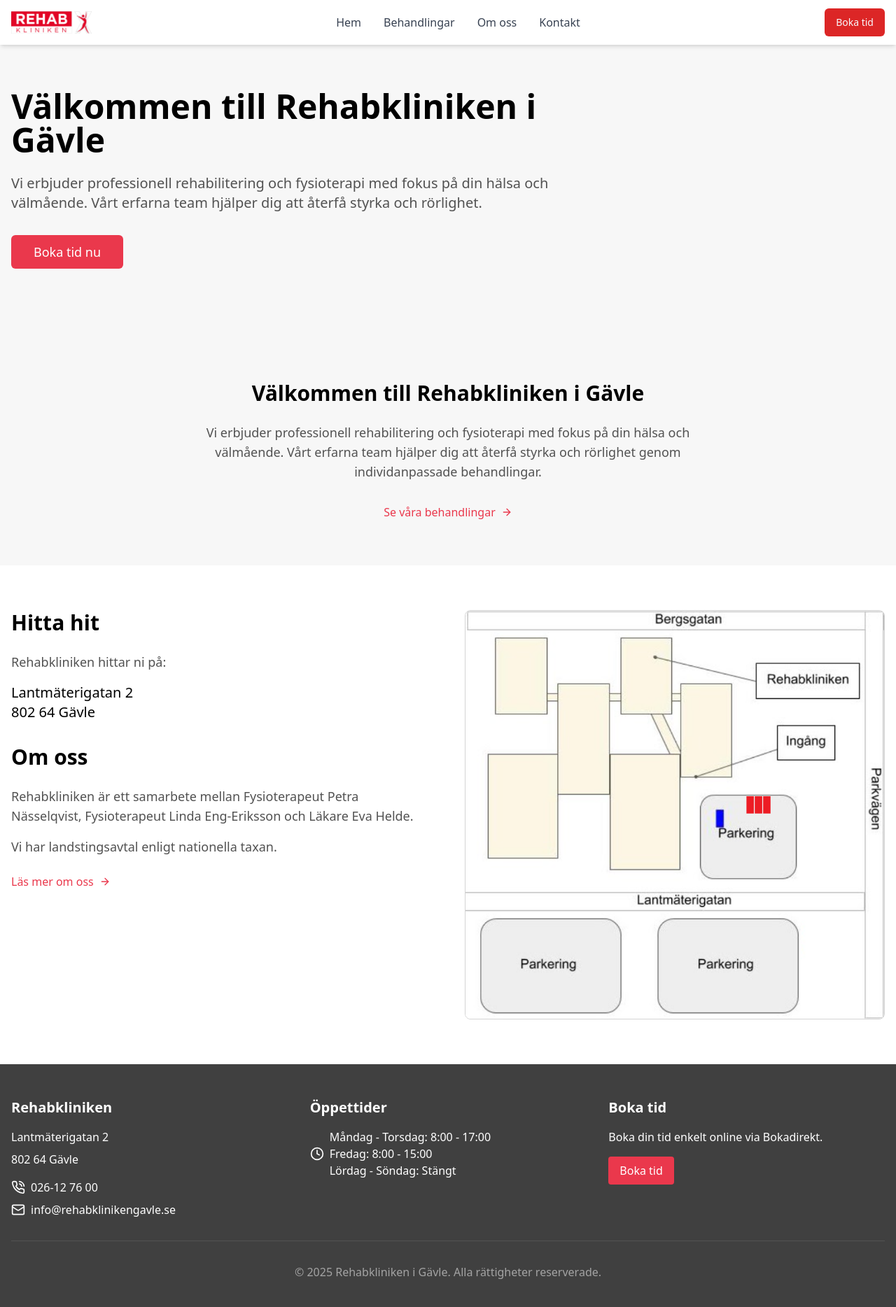
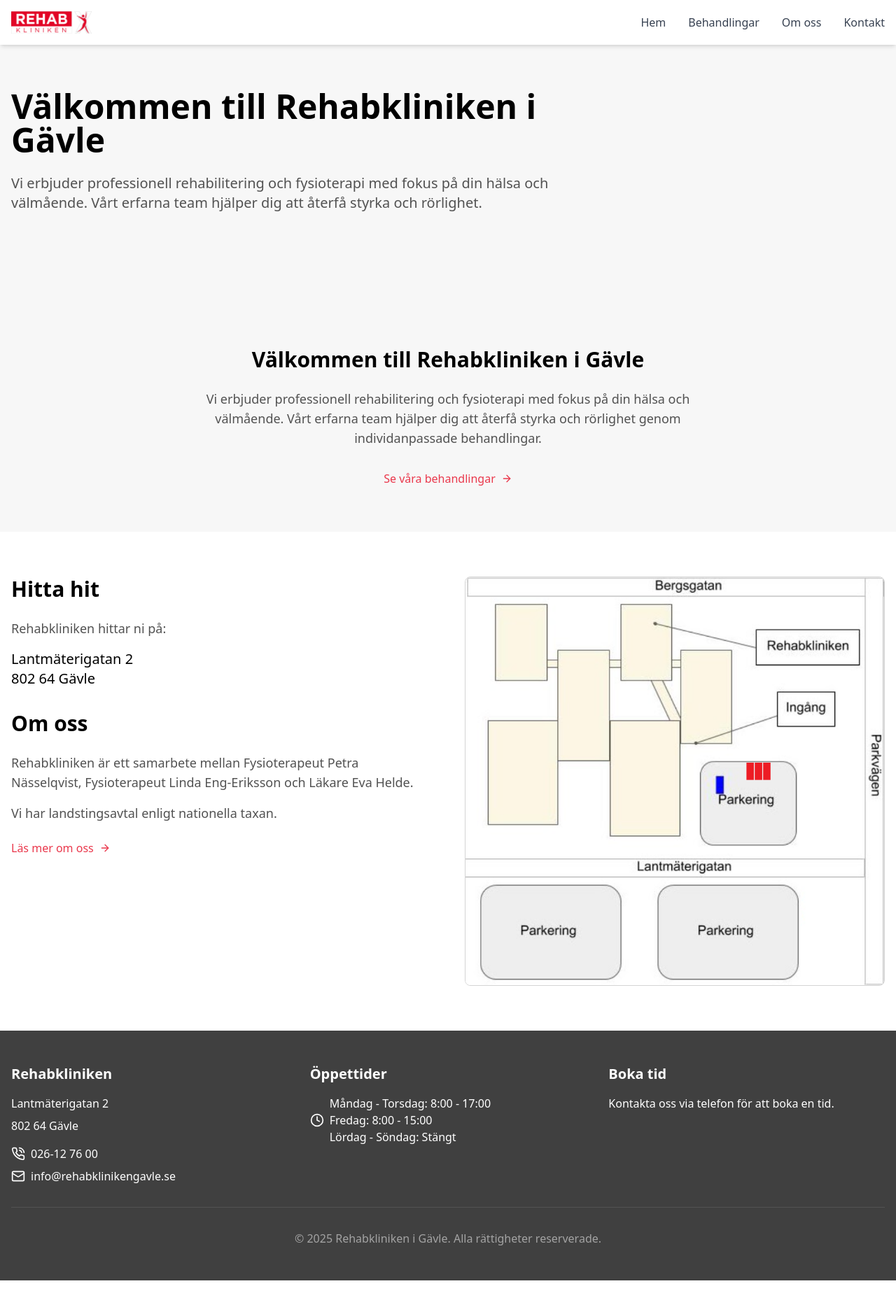
Before and after one commit to johanoloflindberg/rehabklinken-webbsida, a React (Vite) app: page / in a window 1280 px wide. Shown: the top 1868 px of the page at 70% size. After the commit the page ends 1830 px from the top, so only its background shows below. Built offline with nearby package versions, Linux system fonts and the light colour scheme.

Commit message:
Hide booking buttons
Hides all "Boka tid" buttons.

```diff
--- a/src/components/Footer.tsx
+++ b/src/components/Footer.tsx
@@ -1,3 +1,4 @@
+
 import React from 'react';
 import { PhoneCall, Mail, Clock } from 'lucide-react';
 
@@ -34,15 +35,8 @@ const Footer = () => {
 
           <div>
             <h3 className="text-xl font-semibold mb-4">Boka tid</h3>
-            <p className="mb-4">Boka din tid enkelt online via Bokadirekt.</p>
-            <a
-              href="https://www.bokadirekt.se/places/rehabkliniken-33257"
-              target="_blank"
-              rel="noopener noreferrer"
-              className="bg-rehab-red hover:bg-rehab-red/90 text-white px-4 py-2 rounded inline-block"
-            >
-              Boka tid
-            </a>
+            <p className="mb-4">Kontakta oss via telefon för att boka en tid.</p>
+            {/* Booking button removed */}
           </div>
         </div>
 
--- a/src/components/Hero.tsx
+++ b/src/components/Hero.tsx
@@ -1,4 +1,3 @@
-
 import { Button } from "@/components/ui/button";
 
 const Hero = () => {
@@ -13,15 +12,6 @@ const Hero = () => {
             Vi erbjuder professionell rehabilitering och fysioterapi med fokus på din hälsa och välmående.
             Vårt erfarna team hjälper dig att återfå styrka och rörlighet.
           </p>
-          <a
-            href="https://www.bokadirekt.se/places/rehabkliniken-33257"
-            target="_blank"
-            rel="noopener noreferrer"
-          >
-            <Button className="bg-rehab-red hover:bg-rehab-red/90 text-white px-8 py-6 text-lg">
-              Boka tid nu
-            </Button>
-          </a>
         </div>
       </div>
     </div>
--- a/src/components/Navigation.tsx
+++ b/src/components/Navigation.tsx
@@ -34,15 +34,7 @@ const Navigation = () => {
             </Link>
           </div>
 
-          <a
-            href="https://www.bokadirekt.se"
-            target="_blank"
-            rel="noopener noreferrer"
-          >
-            <Button className="hidden md:block bg-red-600 hover:bg-red-700">
-              Boka tid
-            </Button>
-          </a>
+          {/* Removed booking button */}
 
           {/* Mobile menu button */}
           <button
@@ -85,16 +77,7 @@ const Navigation = () => {
               >
                 Kontakt
               </Link>
-              <a
-                href="https://www.bokadirekt.se"
-                target="_blank"
-                rel="noopener noreferrer"
-                className="w-full"
-              >
-                <Button className="w-full bg-red-600 hover:bg-red-700">
-                  Boka tid
-                </Button>
-              </a>
+              {/* Removed booking button from mobile menu */}
             </div>
           </div>
         )}
--- a/src/pages/Behandlingar.tsx
+++ b/src/pages/Behandlingar.tsx
@@ -61,14 +61,7 @@ const Behandlingar = () => {
             <p className="text-gray-600 mb-4">
               Vi har landstingsavtal enligt nationella taxan. Din patientavgift är samma som vid besök hos landstingets fysioterapeuter.
             </p>
-            <a
-              href="https://www.bokadirekt.se"
-              target="_blank"
-              rel="noopener noreferrer"
-              className="bg-red-600 hover:bg-red-700 text-white px-4 py-2 rounded inline-block"
-            >
-              Boka tid
-            </a>
+            {/* Booking button removed */}
           </div>
         </div>
       </section>
--- a/src/pages/Kontakt.tsx
+++ b/src/pages/Kontakt.tsx
@@ -70,16 +70,9 @@ const Kontakt = () => {
               <div className="mt-8">
                 <h3 className="text-lg font-semibold text-gray-900 mb-4">Boka tid</h3>
                 <p className="text-gray-600 mb-4">
-                  Boka din tid enkelt online via Bokadirekt eller ring oss på 026-12 76 00.
+                  För att boka tid, vänligen ring oss på 026-12 76 00.
                 </p>
-                <a
-                  href="https://www.bokadirekt.se"
-                  target="_blank"
-                  rel="noopener noreferrer"
-                  className="bg-red-600 hover:bg-red-700 text-white px-4 py-2 rounded inline-block"
-                >
-                  Boka tid
-                </a>
+                {/* Booking button removed */}
               </div>
             </div>
 
```
